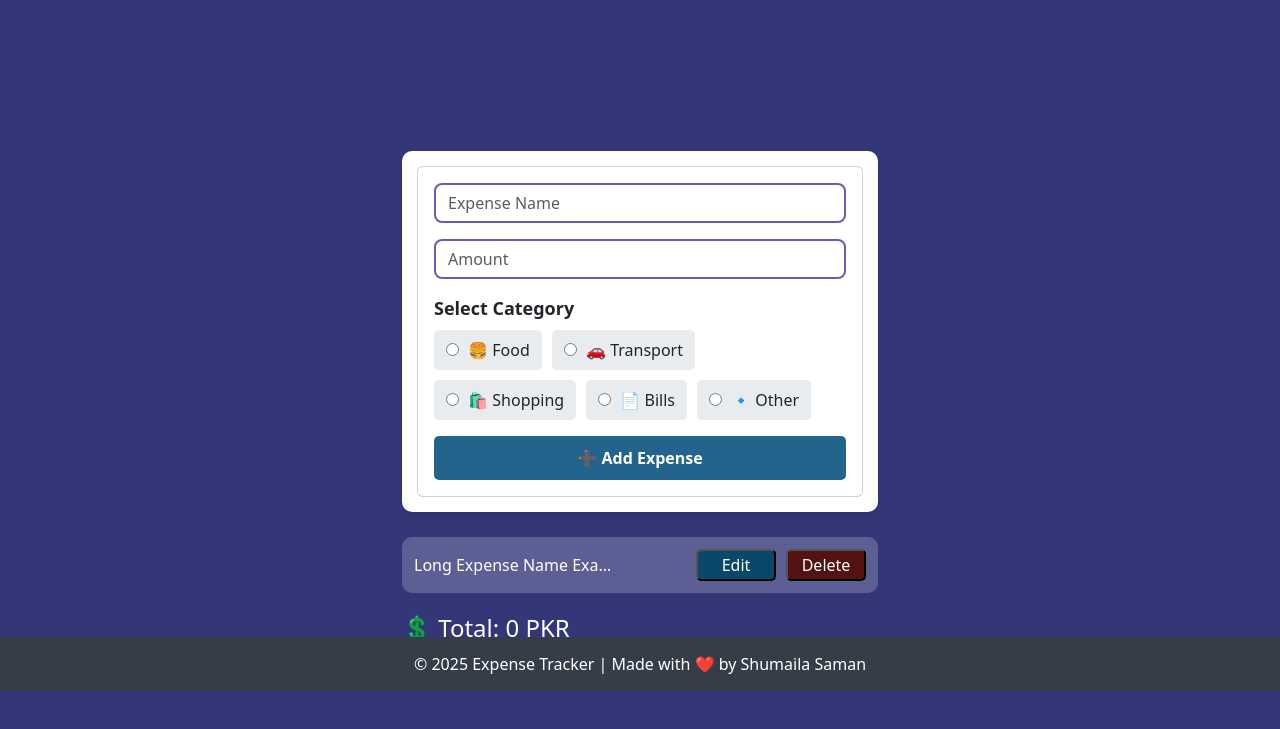
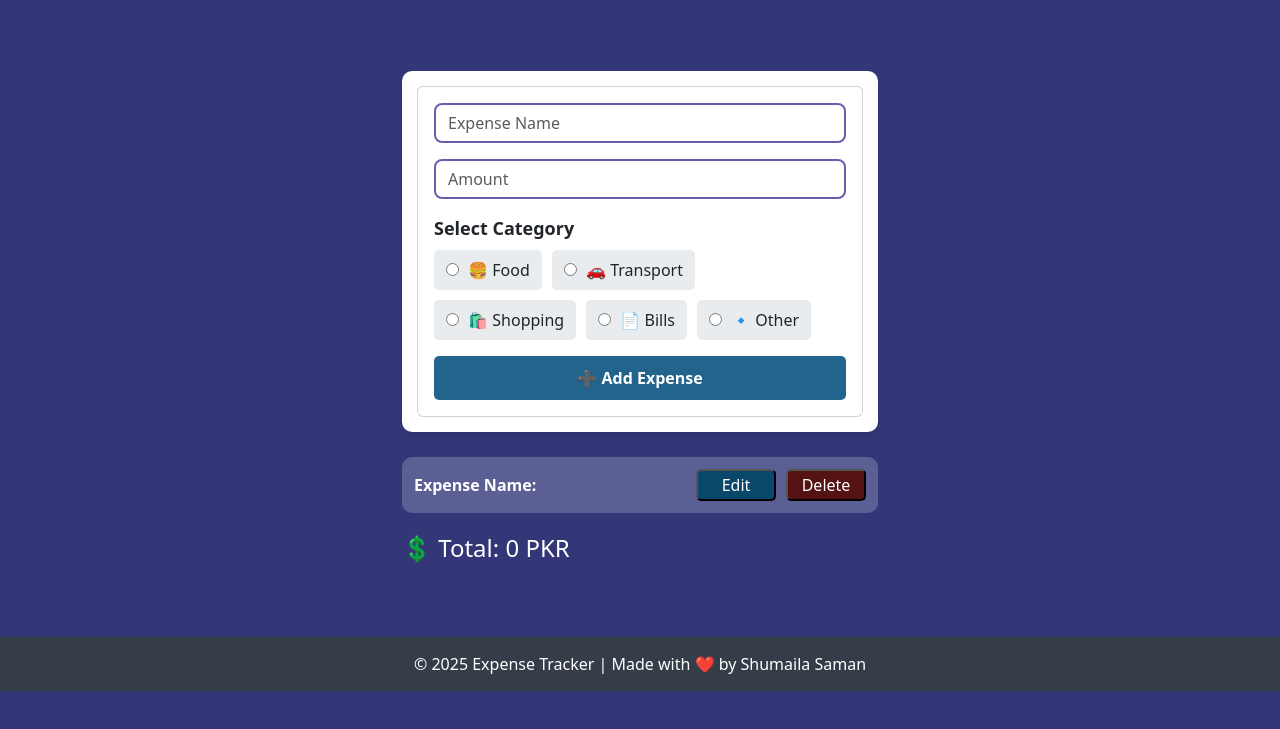
Before and after one commit to ShumailaSaman/Expense_Money_Tracker, a plain HTML site: page index.html in a window 1280 px wide. Shown: the part 109-838 px from the top of the page. After the commit the page ends 800 px from the top, so only its background shows below. Drawn offline with nearby package versions, Linux system fonts and the light colour scheme.

Commit message:
Your commit message

```diff
--- a/index.html
+++ b/index.html
@@ -45,7 +45,7 @@
     <!-- Expense List -->
     <ul id="expense-list" class="list-group">
       <li class="expense-item">
-        <span class="expense-name">Long Expense Name Example</span>
+        <span class="expense-name"><strong> Expense Name:</strong> </span>
         <div class="expense-actions">
           <button class="edit-btn">Edit</button>
           <button class="delete-btn">Delete</button>
--- a/style.css
+++ b/style.css
@@ -27,7 +27,7 @@ footer {
 .container {
   max-width: 500px;
   margin-top: 60px;
-  padding-top: 100px; /* Space for fixed header */
+  padding-top: 20px; /* Space for fixed header */
   padding-bottom: 100px; /* Space for footer */
   display: block;
 }
```
